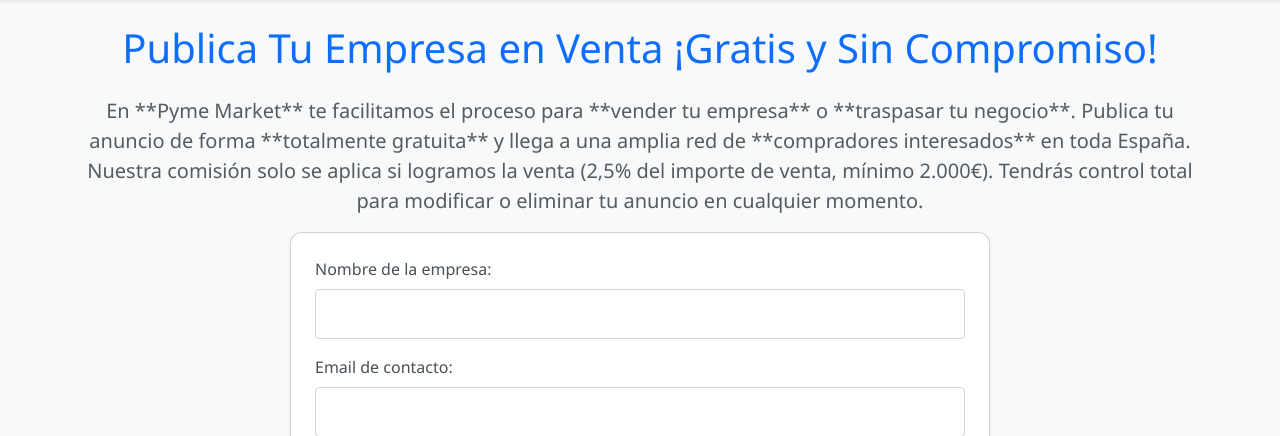
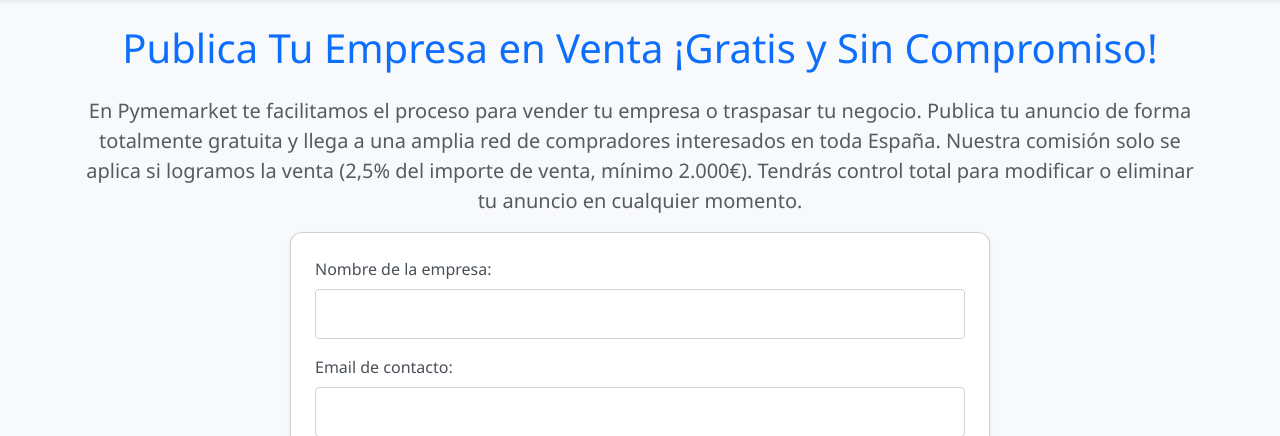
Before and after one commit to AC-Partners/compraventa-postgres, a Flask app: page /publicar in a window 1280 px wide. Shown: the part 102-538 px from the top of the page. Run offline with Flask 3, Linux system fonts and the light colour scheme; some libraries are stand-ins or nearby versions.

Commit message:
Update vender_empresa.html

```diff
--- a/templates/vender_empresa.html
+++ b/templates/vender_empresa.html
@@ -11,7 +11,7 @@
 
 <h1 class="mb-4 text-center text-primary">Publica Tu Empresa en Venta <br class="d-md-none">¡Gratis y Sin Compromiso!</h1>
 <p class="text-center text-muted lead">
-    En **Pyme Market** te facilitamos el proceso para **vender tu empresa** o **traspasar tu negocio**. Publica tu anuncio de forma **totalmente gratuita** y llega a una amplia red de **compradores interesados** en toda España. Nuestra comisión solo se aplica si logramos la venta (2,5% del importe de venta, mínimo 2.000€). Tendrás control total para modificar o eliminar tu anuncio en cualquier momento.
+    En <strong>Pymemarket</strong> te facilitamos el proceso para <strong>vender tu empresa</strong> o <strong>traspasar tu negocio</strong>. Publica tu anuncio de forma <strong>totalmente gratuita</strong> y llega a una amplia red de <strong>compradores interesados</strong> en toda España. Nuestra comisión solo se aplica si logramos la venta (2,5% del importe de venta, mínimo 2.000€). Tendrás control total para modificar o eliminar tu anuncio en cualquier momento.
 </p>
 
 <div class="card p-4 shadow-sm mx-auto" style="max-width: 700px;">
```
